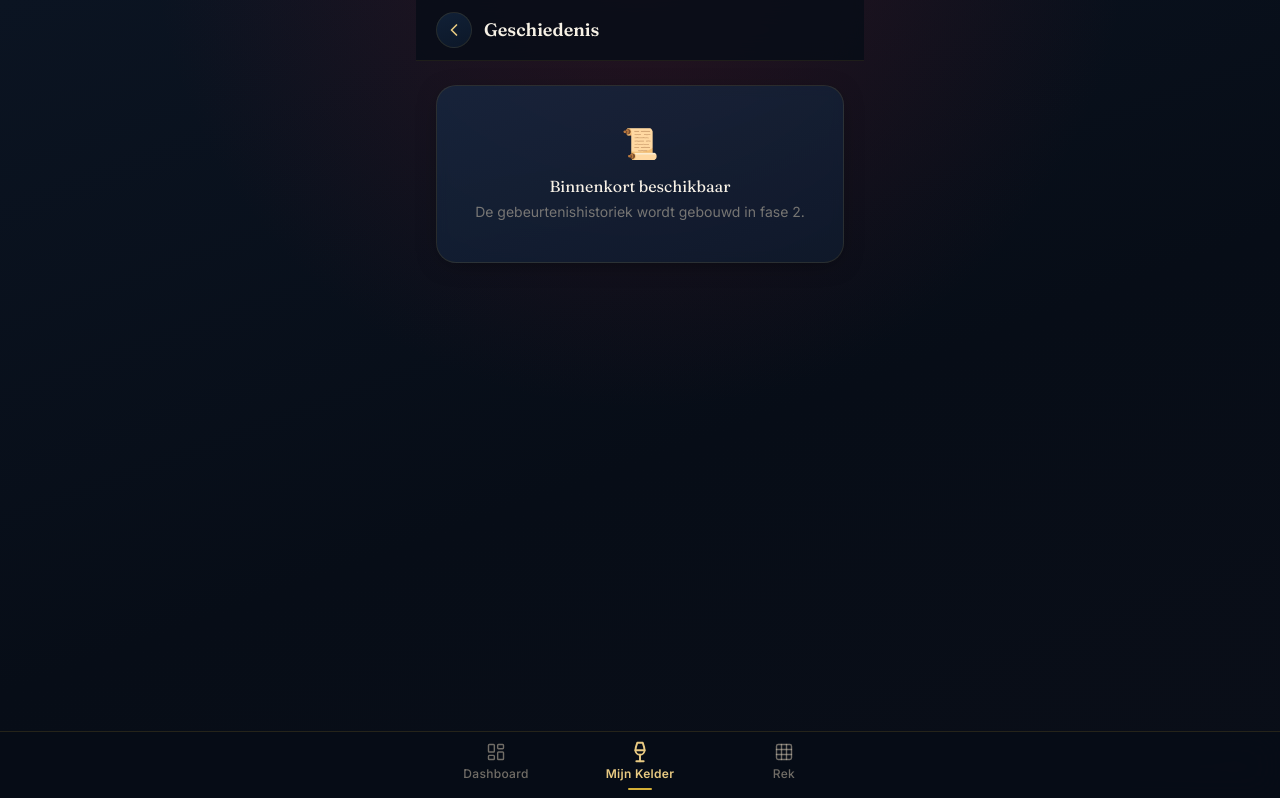
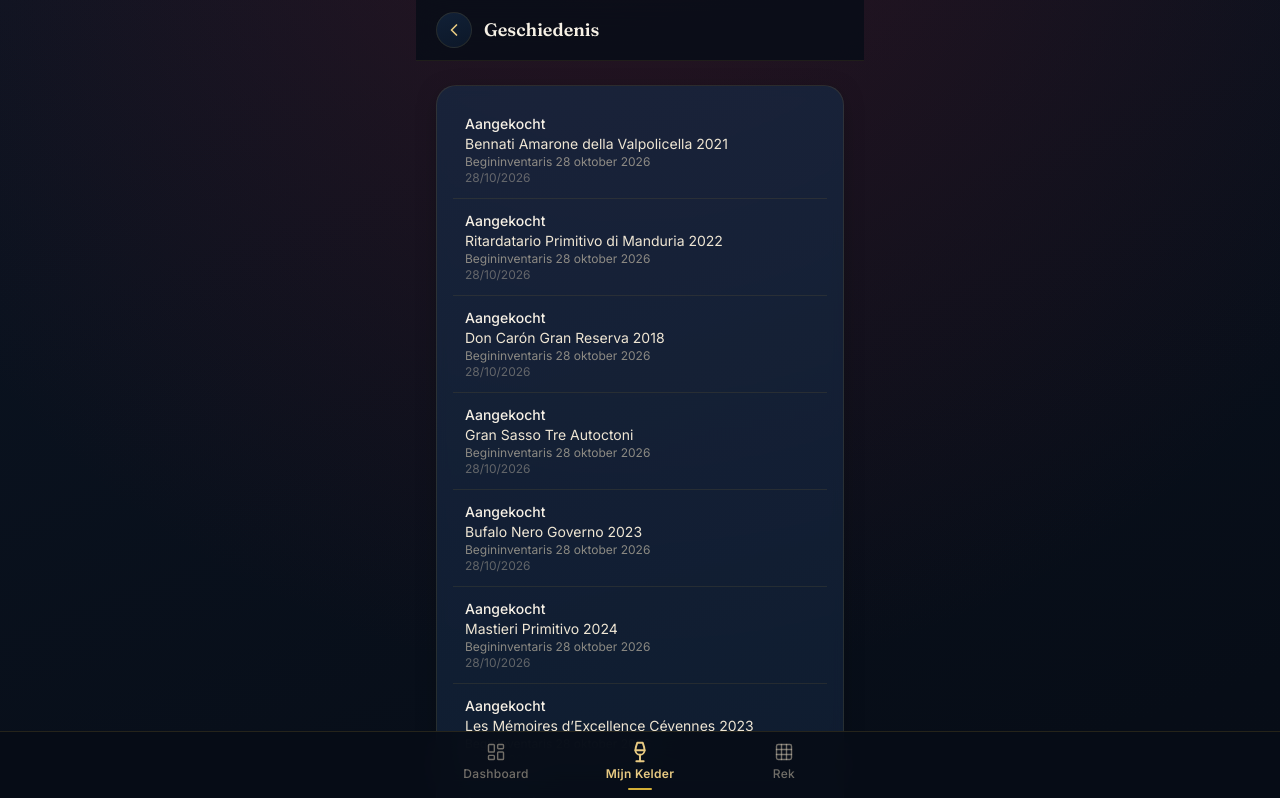
Before and after one commit to goemanalexander/VinIQ, a Next.js app: page /kelder/geschiedenis in a window 1280 px wide. Shown: the top 798 px of the page. Built offline with nearby package versions, Linux system fonts and the light colour scheme.

Commit message:
feat: show real bottle event history

```diff
--- a/app/kelder/geschiedenis/page.tsx
+++ b/app/kelder/geschiedenis/page.tsx
@@ -1,19 +1,32 @@
 'use client';
+import { useEffect, useState } from 'react';
 import PageHeader from '@/components/PageHeader';
 import Card from '@/components/Card';
+import { getEvents, getWines } from '@/lib/storage';
+import type { BottleEvent, Wine } from '@/lib/types';
+import { formatLocation } from '@/lib/utils';
+const labels: Record<string,string> = { purchased:'Aangekocht',received_gift:'Geschenk ontvangen',drank:'Opgedronken',gifted_away:'Weggegeven',moved:'Verplaatst',inventory_correction:'Gecorrigeerd',market_value_updated:'Marktwaarde aangepast' };
 export default function GeschiedenisPage() {
-  return (
-    <>
-      <PageHeader title="Geschiedenis" back backHref="/kelder" />
-      <div className="px-5 pt-6">
-        <Card className="text-center py-10">
-          <p className="font-display text-3xl mb-3">📜</p>
-          <p className="font-display text-base text-cream-100 mb-1">Binnenkort beschikbaar</p>
-          <p className="text-sm text-cream-300/50">
-            De gebeurtenishistoriek wordt gebouwd in fase 2.
-          </p>
-        </Card>
-      </div>
-    </>
-  );
+  const [events,setEvents] = useState<BottleEvent[]>([]);
+  const [wines,setWines] = useState<Wine[]>([]);
+  useEffect(() => { getEvents().then(setEvents); getWines().then(setWines); }, []);
+  return <>
+    <PageHeader title="Geschiedenis" back backHref="/kelder" />
+    <div className="px-5 pt-6 pb-8">
+      <Card className="divide-y divide-gold-500/10 p-2">
+        {events.map(event => {
+          const wine = wines.find(w => w.id === event.wineId);
+          return <div key={event.id} className="p-3">
+            <p className="text-sm font-medium text-cream-100">{labels[event.type] ?? event.type}</p>
+            <p className="text-sm text-cream-200">{wine ? `${wine.producer} ${wine.wineName} ${wine.vintage ?? ''}` : event.wineId}</p>
+            {event.fromLocation && <p className="text-xs text-cream-300/60">Van: {formatLocation(event.fromLocation)}</p>}
+            {event.toLocation && <p className="text-xs text-cream-300/60">Naar: {formatLocation(event.toLocation)}</p>}
+            {event.note && <p className="text-xs text-cream-300/60">{event.note}</p>}
+            <p className="text-xs text-cream-300/40">{new Date(event.timestamp).toLocaleDateString('nl-BE')}</p>
+          </div>;
+        })}
+        {events.length === 0 && <p className="p-4 text-sm text-cream-300/60">Nog geen gebeurtenissen.</p>}
+      </Card>
+    </div>
+  </>;
 }
```
